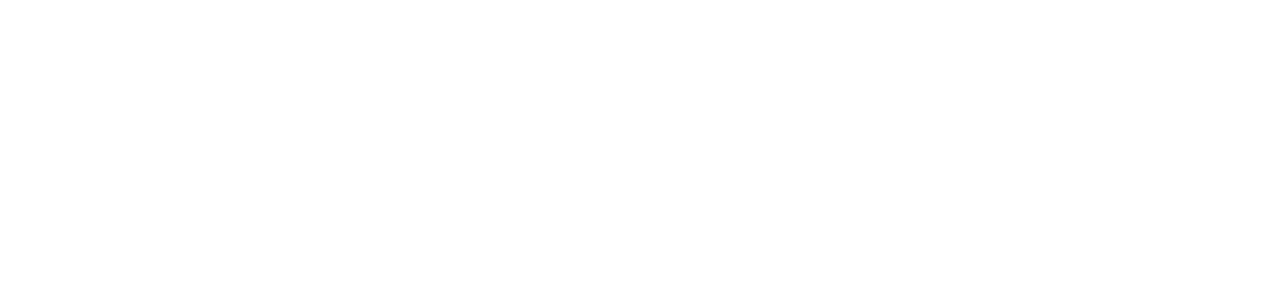
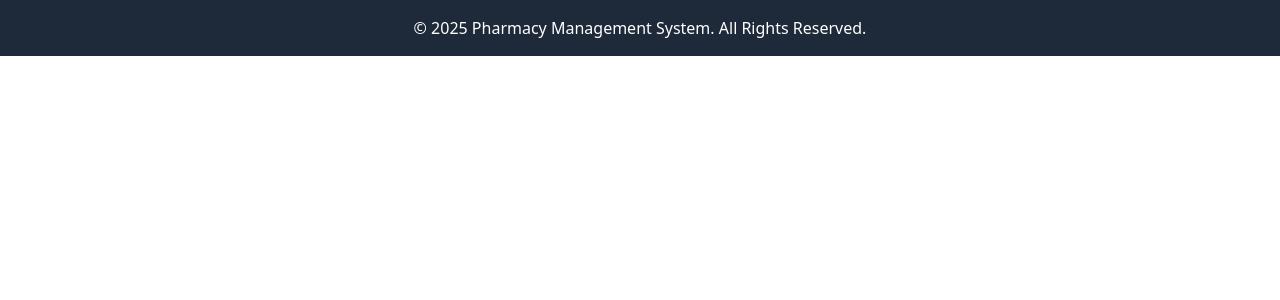
Before and after one commit to Ursullah/DEVCI, a React (Vite) app in the folder devci-react-project/: page /login in a window 1280 px wide. Shown: the top 300 px of the page. Built offline with nearby package versions, Linux system fonts and the light colour scheme.

Commit message:
Added footer

```diff
--- a/devci-react-project/src/App.jsx
+++ b/devci-react-project/src/App.jsx
@@ -8,6 +8,7 @@
 import PharmacistDashboard from "./components/PharmacistDashboard";
 import AdminDashboard from "./components/AdminDashboard";
 import DoctorDashboard from "./components/DoctorDashboard";
+import Footer from "./components/Footer";
 
 
 function App() {
@@ -34,6 +35,8 @@
 
   return (
     <Router>
+      <div className="flex flex-col min-h-screen">
+        <div className="flex-gorw">
       <Routes>
 
         {/* Protected Routes inside Layout */}
@@ -59,6 +62,9 @@
             <Route path="*" element={<Navigate to="/login" replace />} />
            )}
       </Routes>
+      </div>
+      <Footer />
+      </div>
     </Router>
   );
 }
--- a/devci-react-project/src/components/Footer.jsx
+++ b/devci-react-project/src/components/Footer.jsx
@@ -1,14 +1,10 @@
-import React from 'react'
 
 const Footer = () => {
-  return (
-    <div>
-         {/* Footer */}
-         <footer className="w-full py-4 bg-gray-800 text-center text-sm text-gray-400">
-        &copy; {new Date().getFullYear()} Prescription Verifier. All rights reserved.
+    return (
+      <footer className="bg-gray-800 text-white text-center p-4">
+        <p>&copy; {new Date().getFullYear()} Pharmacy Management System. All Rights Reserved.</p>
       </footer>
-    </div>
-  )
-}
+    );
+  };
 
-export default Footer
+  export default Footer;
--- a/devci-react-project/src/components/PharmacistDashboard.jsx
+++ b/devci-react-project/src/components/PharmacistDashboard.jsx
@@ -88,8 +88,9 @@
         {/* Prescription list */}
         <div className="bg-white p-4 shadow rounded mb-6">
           <h3 className="text-lg font-semibold">Prescription</h3>
-          {prescriptions.length === 0 ?(
-            <p>No prescriptions available.</p>
+          {filteredPrescriptions.length === 0 ?( search ? (
+            <p>No matching patient found.</p>):(
+            <p>No prescriptions available.</p>)
           ) : (
             filteredPrescriptions.map((prescription) => (
               <div key={prescription._id} className="p-3 border-b">
```
